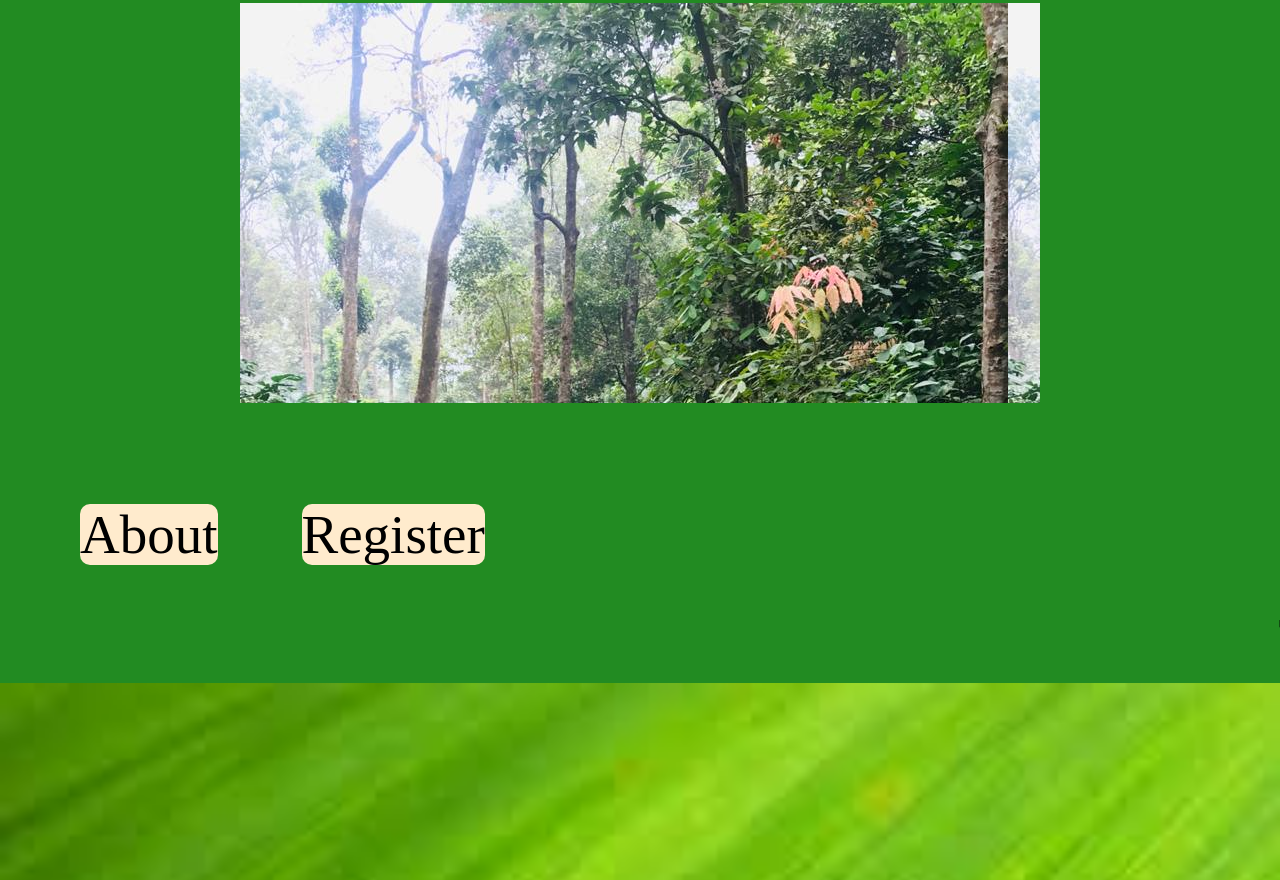
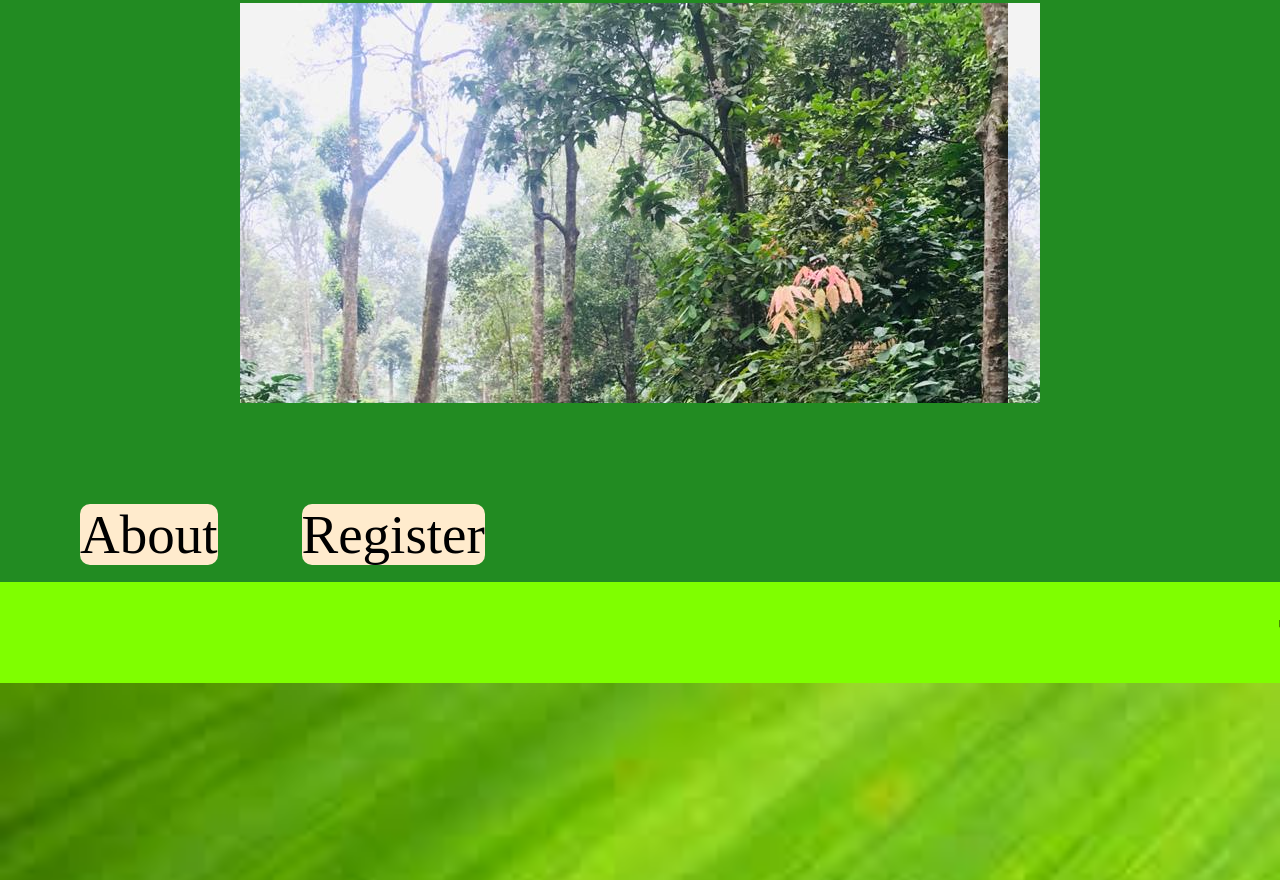
Before and after one commit to JaseemJasu/MagicHill, a plain HTML site: page index.html in a window 1280 px wide. Shown: the part 283-1163 px from the top of the page. Drawn offline with Linux system fonts and the light colour scheme.

Commit message:
Update index.html

```diff
--- a/index.html
+++ b/index.html
@@ -52,6 +52,9 @@
     li{
         padding: 40px;
     }
+             marquee{
+        background-color: chartreuse;
+    }
         </style>
     </head>
     <body>
```
